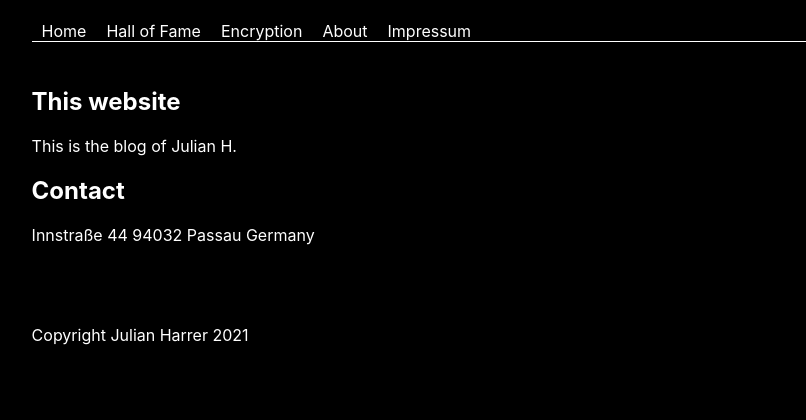
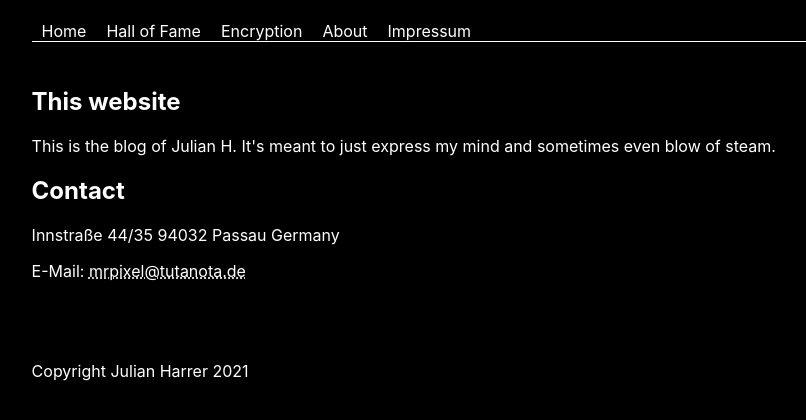
Before and after one commit to TheMrPixelDev/pxlblog, an Eleventy site: page src/about.md in a window 1280 px wide. Shown: the part 312-732 px from the top of the page, without its empty margins (166-972 px from the left). Built offline with nearby package versions, Linux system fonts and the light colour scheme; Eleventy itself is replaced by a stand-in of ours; files that its build step writes are made by us from their sources.

Commit message:
added mail adress

```diff
--- a/src/about.md
+++ b/src/about.md
@@ -5,10 +5,12 @@ title: About
 
 ## This website
 
-This is the blog of Julian H.
+This is the blog of Julian H. It's meant to just express my mind and sometimes even blow of steam.
 
 ## Contact
 
-Innstraße 44
+Innstraße 44/35
 94032 Passau
 Germany
+
+E-Mail: [mrpixel@tutanota.de](mailto:mrpixel@tutanot)
```
